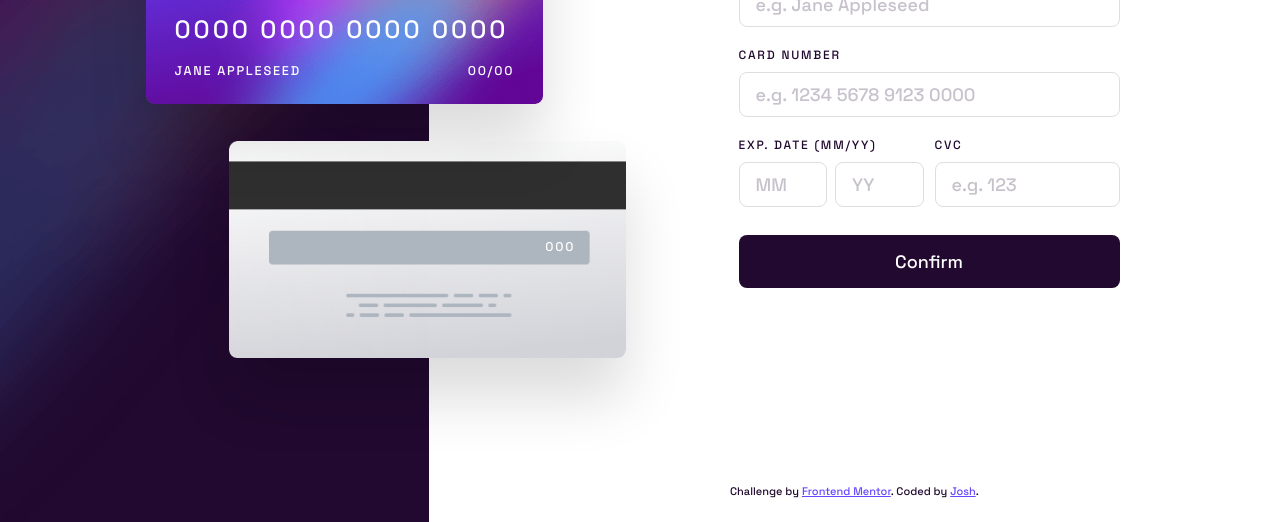
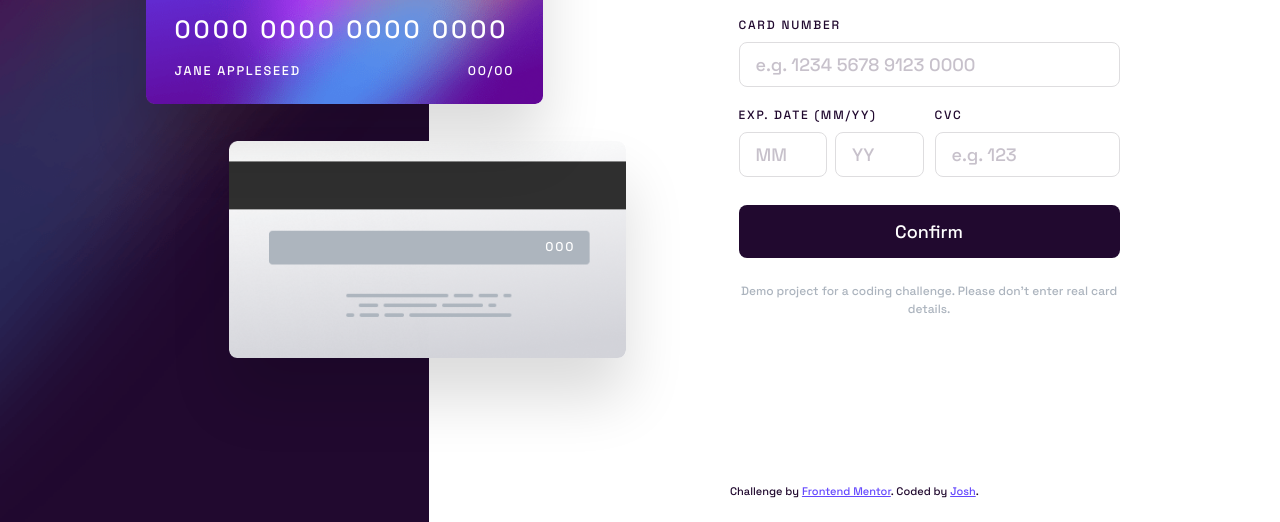
Before and after one commit to JoshLiu111/multi-input-form, a plain HTML site: page index.html in a window 1280 px wide. Shown: the part 278-800 px from the top of the page. Drawn offline with Linux system fonts and the light colour scheme.

Commit message:
feat: add demo notice under the form

```diff
--- a/index.html
+++ b/index.html
@@ -143,6 +143,9 @@
           <p>We've added your card details</p>
           <button class="btn" type="button" id="continue-btn">Continue</button>
         </div>
+        <p class="demo-note">
+          Demo project for a coding challenge. Please don't enter real card details.
+        </p>
       </section>
     </main>
 
--- a/style.css
+++ b/style.css
@@ -192,6 +192,14 @@ input[aria-invalid="true"] { border-color: var(--red-400); background: var(--whi
 .complete p { margin-top: 1rem; color: var(--gray-400); }
 .complete .btn { margin-top: 2.5rem; }
 
+.demo-note {
+  margin-top: 1.5rem;
+  font-size: 0.75rem;
+  line-height: 1.5;
+  text-align: center;
+  color: var(--gray-400);
+}
+
 .attribution { padding: 0 1rem 1.5rem; font-size: 0.6875rem; text-align: center; }
 .attribution a { color: hsl(249, 99%, 64%); }
 
```
